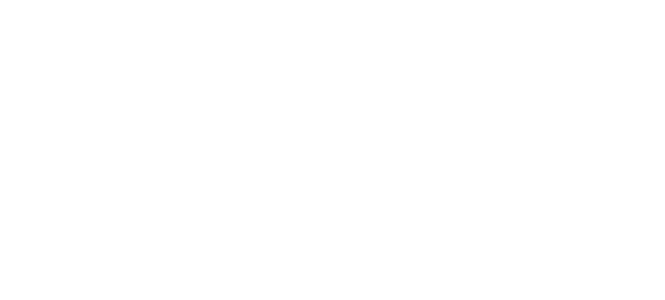
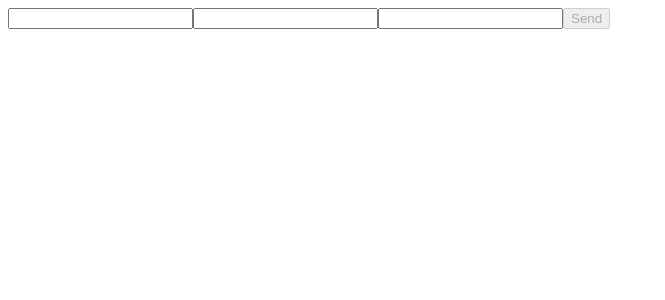
Before and after one commit to Yuriy-BilykB/React-Homework, a React (Vite) app: page / in a window 1280 px wide. Shown: the top 300 px of the page, without its empty margins (0-665 px from the left). Built offline with nearby package versions, Linux system fonts and the light colour scheme.

Commit message:
Commit creating different ways work with Forms

```diff
--- a/package.json
+++ b/package.json
@@ -11,7 +11,8 @@
   },
   "dependencies": {
     "react": "^18.3.1",
-    "react-dom": "^18.3.1"
+    "react-dom": "^18.3.1",
+    "react-hook-form": "^7.54.2"
   },
   "devDependencies": {
     "@eslint/js": "^9.17.0",
--- a/src/App.tsx
+++ b/src/App.tsx
@@ -1,9 +1,11 @@
 import './App.css'
+import MainFormComponent from "./components/MainForm/MainFormComponent.tsx";
 
 function App() {
 
   return (
     <>
+     <MainFormComponent/>
     </>
   )
 }
--- /dev/null
+++ b/src/components/MainForm/MainFormComponent.tsx
@@ -0,0 +1,52 @@
+import {useForm} from "react-hook-form";
+
+interface IFormProps {
+    username: string;
+    password: string;
+    age: number;
+}
+const MainFormComponent = () => {
+   const {handleSubmit, register, formState: {errors, isValid}} = useForm<IFormProps>({
+       mode: 'all',
+   });
+
+   const customHandler = (formDataProps: IFormProps) => {
+       console.log(formDataProps)
+   }
+    return (
+        <div>
+            <form onSubmit={handleSubmit(customHandler)}>
+                <label><input type="text" {...register('username', {
+                    required: {value: true, message: 'name is required'},
+                    minLength: {value: 4, message: 'too short name'}
+                })}/>
+                {errors.username && <div>{errors.username.message}</div>}
+                </label>
+                <label htmlFor="">
+                <input type="text" {...register('password', {
+                        required: true,
+                        // pattern: {
+                        //     value: /\w+/,
+                        //     message: 'wrong name'
+                        // },
+                        minLength: {value: 3, message: 'too short password'},
+                        maxLength: {value: 6, message: 'too biggest password'}
+                    })}/>
+                {errors.password && <div>{errors.password.message}</div>}
+                </label>
+                <label>
+                <input type={'number'} {...register('age', {
+                    required: true,
+                    valueAsNumber: true,
+                    min: {value: 1995, message: 'too old date'},
+                    max: {value: 2025, message: 'incorrect date'},
+                })}/>
+                    {errors.age && <div>{errors.age.message}</div>}
+                </label>
+                <button disabled={!isValid}>Send</button>
+            </form>
+        </div>
+    );
+};
+
+export default MainFormComponent;
```
Also changed, not shown: src/components/FormComponent.tsx (added, +34 -0 lines), 1 other file (tests, documents, lock files or other folders).
